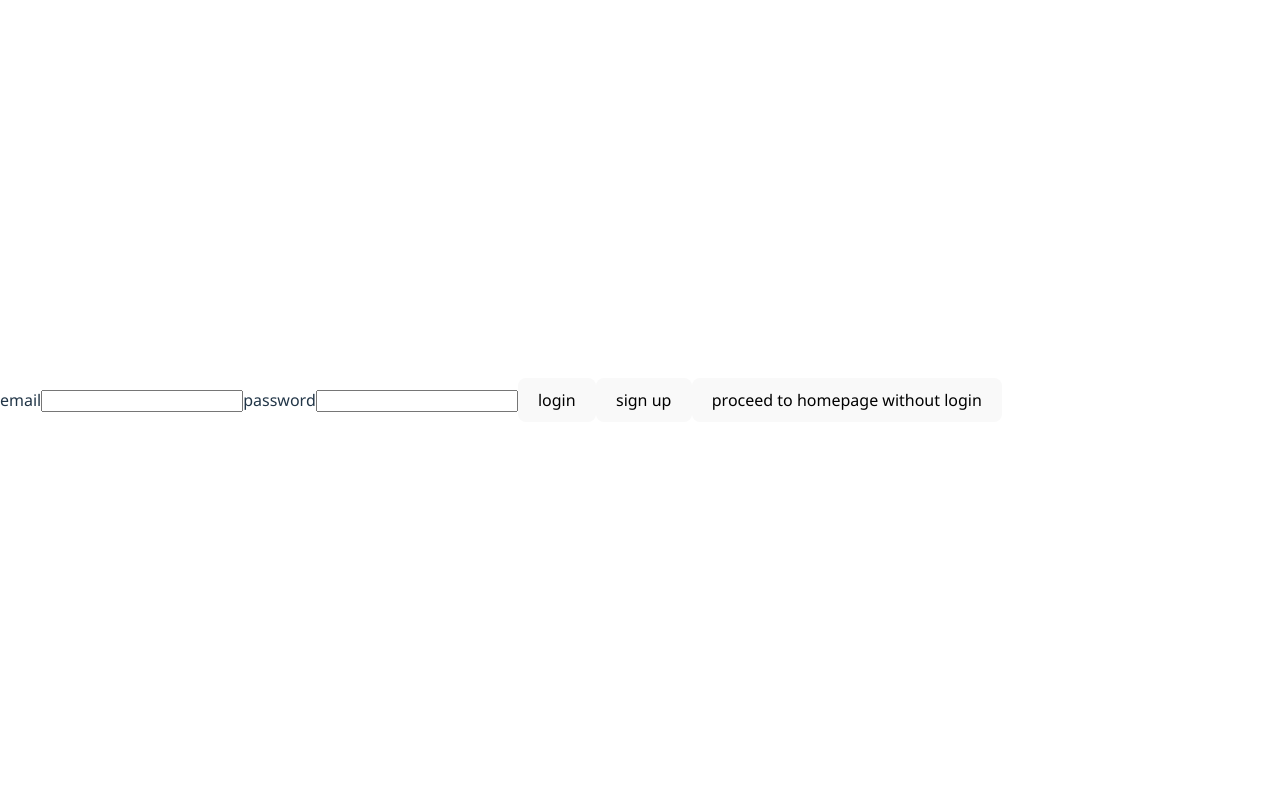
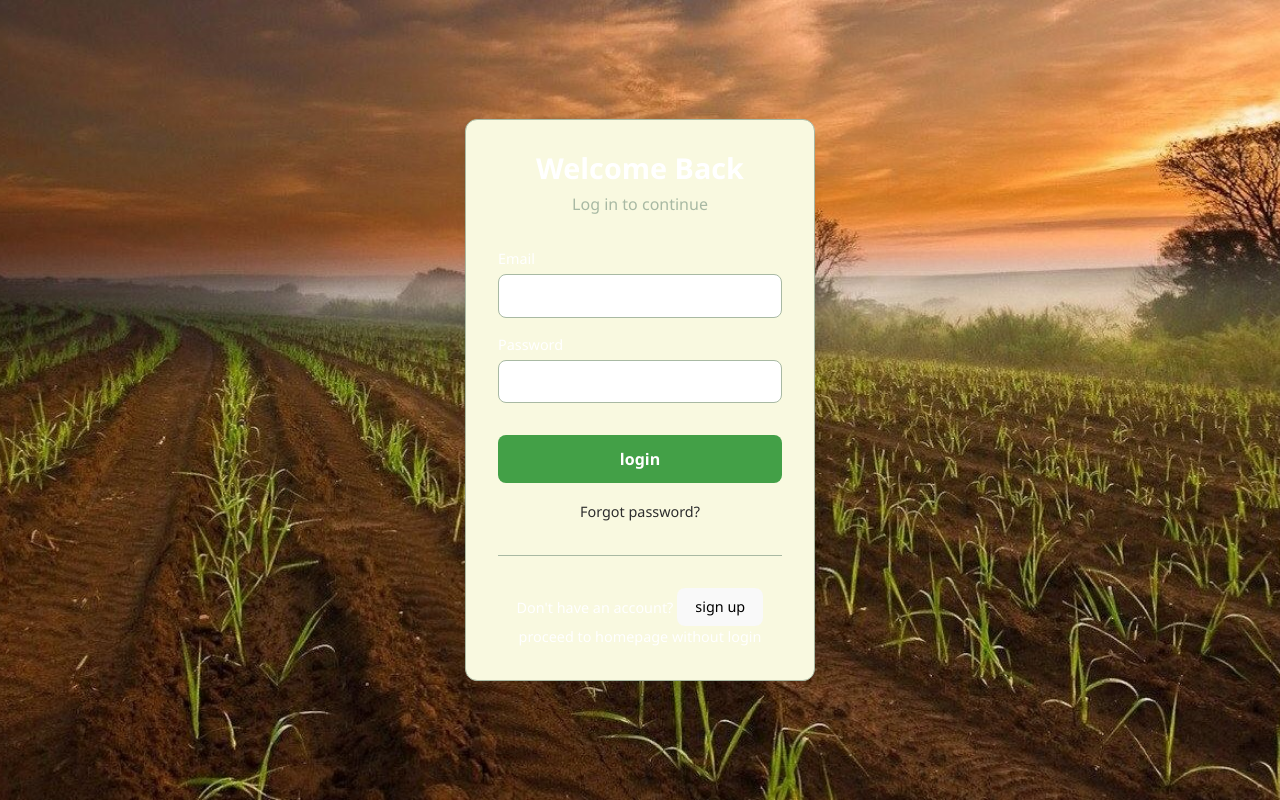
Before and after one commit to franco950/Agri-Marketplace-Platform, a React (Vite) app in the folder client/: page /login in a window 1280 px wide. Built offline with nearby package versions, Linux system fonts and the light colour scheme; no server answers; a web font is replaced by a local one.

Commit message:
login and registration page UI

```diff
--- a/client/src/Navbar.tsx
+++ b/client/src/Navbar.tsx
@@ -15,8 +15,9 @@ export default function Navbar() {
 
       {isLoggedin ? (
         <>
-        <button onClick={logout}>Logout</button>
-        <Link to="/profile"><button>profile</button></Link></>
+        <Link to="/profile">profile</Link>
+        <button onClick={logout}>Logout</button></>
+
 
       ) : (
         <li className="sign-in"><Link to="/login">Sign in</Link></li>
--- a/client/src/dropdown.tsx
+++ b/client/src/dropdown.tsx
@@ -4,6 +4,7 @@ export  enum usertypes{
     farmer='farmer',
     supplier='supplier',
     guest='guest'
+
  }
 interface DropdownProps {
   value: usertypes;
@@ -12,7 +13,7 @@ interface DropdownProps {
 
 const Dropdown = ({ value, onChange }: DropdownProps) => {
   const [isOpen, setIsOpen] = useState(false);
-  const options = Object.values(usertypes);
+  const options = Object.values(usertypes).filter(type => type !== usertypes.guest);
 
   const handleSelect = (option: usertypes) => {
     onChange(option); // Pass selection to parent
--- a/client/src/homepage.tsx
+++ b/client/src/homepage.tsx
@@ -1,4 +1,3 @@
-import { Link } from 'react-router-dom';
 
 import Navbar from './Navbar';
 function Homepage(){
--- /dev/null
+++ b/client/src/loginpage.css
@@ -0,0 +1,161 @@
+/* General page background */
+.login-page {
+    background-image: url('./images/login.jpg');
+    min-height: 100vh;
+    width: 100vw;
+    display: flex;
+    background-size: cover;
+    background-position: center;
+    justify-content: center;
+    align-items: center;
+    padding: 2rem;
+    font-family: 'Segoe UI', Tahoma, Geneva, Verdana, sans-serif;
+  }
+
+  /* Card container */
+  .login-card {
+
+    background-color: #F9f9E0;
+    border: 1px solid #A8B9A3; /* Sage Gray */
+    border-radius: 12px;
+    padding: 2rem;
+    width: 350px;
+    box-shadow: 0px 4px 12px rgba(0, 0, 0, 0.05);
+    text-align: center;
+  }
+
+  /* Titles */
+  .login-title {
+    color: #2C2C2C; /* Charcoal Black */
+    font-size: 1.8rem;
+    margin-bottom: 0.5rem;
+  }
+
+  .login-subtitle {
+    color: #A8B9A3; /* Sage Gray */
+    font-size: 1rem;
+    margin-bottom: 2rem;
+  }
+
+  /* Form styling */
+  .login-form {
+    display: flex;
+    flex-direction: column;
+
+  }
+
+  .form-group {
+    display: flex;
+    flex-direction: column;
+    align-items: flex-start;
+    margin-bottom: 1rem;
+  }
+
+  .form-group label {
+    font-size: 0.9rem;
+    color: #2C2C2C;
+    margin-bottom: 0.3rem;
+  }
+
+  .form-group input {
+    width: 100%;
+    padding: 0.6rem;
+    border: 1px solid #A8B9A3;
+    border-radius: 8px;
+    font-size: 1rem;
+  }
+
+  .form-group input::placeholder {
+    color: #A8B9A3;
+  }
+
+  /* Login button */
+  .login-button {
+    margin-top: 1rem;
+    padding: 0.8rem;
+    background-color: #43a047;
+    color: white;
+    font-size: 1rem;
+    font-weight: bold;
+    border: none;
+    border-radius: 8px;
+    cursor: pointer;
+    transition: background-color 0.3s ease;
+  }
+ /* Responsive */
+ @media (max-width: 500px) {
+  .login-card,
+  .login-card-registration {
+    padding: 1.5rem;
+  }
+}
+.login-button:hover {
+  background-color: #2e7d32; /* Darker green */
+}
+
+
+  /* Links */
+  .login-links {
+    margin-top: 1rem;
+  }
+
+  .login-links a {
+    color: #2C2C2C; /* Corn Yellow */
+    font-size: 0.9rem;
+    text-decoration: none;
+  }
+
+  .login-links a:hover {
+    text-decoration: underline;
+  }
+
+  /* Divider */
+  .divider {
+    margin: 2rem 0;
+    height: 1px;
+    background-color: #A8B9A3;
+  }
+
+  /* Sign up text */
+  .signup-text {
+    color: #2C2C2C;
+
+    font-size: 0.9rem;
+  }
+  .error {
+    color: red;
+    padding-bottom: 10px;
+    font-size: 0.9rem;
+  }
+
+  .signup-text a {
+    color: #FFD54F;
+    font-weight: bold;
+    text-decoration: none;
+  }
+
+  .signup-text a:hover {
+    text-decoration: underline;
+  }
+  /* Labels and inputs */
+label {
+  font-size: 0.9rem;
+  margin-bottom: 0.3rem;
+  color: #333;
+}
+
+input {
+  padding: 0.5rem;
+  border-radius: 8px;
+  border: 1px solid #ccc;
+  font-size: 1rem;
+}
+input:focus {
+  outline: none;
+  border-color: #66bb6a; /* Light green */
+}
+/* Adjust small text hints */
+small, .hint {
+  font-size: 0.8rem;
+  color: #777;
+}
--- a/client/src/loginpage.tsx
+++ b/client/src/loginpage.tsx
@@ -2,6 +2,7 @@ import { Link,useNavigate } from 'react-router-dom';
  import React,{ useState } from "react";
  import { useAuth } from "./context/useauth";
  import { Navigate } from 'react-router-dom';
+ import './loginpage.css';
 
 type Loginform={
     email:string
@@ -12,7 +13,7 @@ async function login(formData:Loginform,
     setIsLoggedin: (value: boolean) => void  ,
     navigate: (path: string) => void){
 
-
+    console.log(formData)
     if (!formData.email || !formData.password){
         setMessage('Error: Enter a valid username and password');
       return;}
@@ -56,6 +57,7 @@ function LoginPage(){
     const { isLoggedin, setIsLoggedin } = useAuth();
 
     const handleChange = (event: React.ChangeEvent<HTMLInputElement>) => {
+        console.log('changed')
         setFormData({ ...formData, [event.target.name]: event.target.value });}
 
     if (isLoggedin){return  <Navigate to="/" />;}
@@ -63,14 +65,38 @@ function LoginPage(){
         await login(formData, setMessage, setIsLoggedin, navigate);
       };
     return(<>
-    <p>{message}</p>
-    <label >email</label>
-    <input type='email'name="email" value={formData.email}onChange={handleChange}></input>
-    <label>password</label>
-    <input type="password" name='password'value={formData.password}onChange={handleChange}></input>
-    <button type='submit' onClick={handleLogin}>login</button>
-    <Link to={`/register`} ><button>sign up</button></Link>
-    <Link to={`/`} ><button>proceed to homepage without login</button></Link>
+
+    <div className="login-page">
+      <div className="login-card">
+        <h1 className="login-title">Welcome Back</h1>
+        <p className="login-subtitle">Log in to continue</p>
+
+        <div className="login-form">
+          <div className="form-group">
+          <p>{message}</p>
+            <label>Email</label>
+            <input type='email'name="email" value={formData.email}onChange={handleChange}></input>
+          </div>
+          <div className="form-group">
+            <label>Password</label>
+            <input type="password" name='password'value={formData.password}onChange={handleChange}></input>
+          </div>
+          <button className="login-button" onClick={handleLogin}>login</button>
+
+
+          <div className="login-links">
+            <a href="#">Forgot password?</a>
+          </div>
+
+          <div className="divider"></div>
+
+          <p className="signup-text">
+            Don't have an account? <Link to={`/register`} ><button>sign up</button></Link>
+          </p>
+          <Link to={`/`} className='signup-text'>proceed to homepage without login</Link>
+        </div>
+      </div>
+    </div>
     </>)
 }
 
--- /dev/null
+++ b/client/src/registration.css
@@ -0,0 +1,161 @@
+  .registration-page {
+    background-image: url('./images/registration.jpg');
+    min-height: 100vh;
+    width: 100vw;
+    display: flex;
+    background-size: cover;
+    background-position: center;
+    justify-content: center;
+    align-items: center;
+    padding: 2rem;
+    font-family: 'Segoe UI', Tahoma, Geneva, Verdana, sans-serif;
+  }
+  /* Card container */
+  .login-card-registration{
+    max-width: 450px;
+    width: 100%;
+    background-color: black;
+    border: 1px solid #A8B9A3; /* Sage Gray */
+    border-radius: 12px;
+    padding: 2rem;
+    height:90%;
+
+    box-shadow: 0px 4px 12px rgba(0, 0, 0, 0.05);
+    text-align: center;
+  }
+
+  /* Titles */
+  .login-title {
+    color: white; /* Charcoal Black */
+    font-size: 1.8rem;
+    margin-bottom: 0.5rem;
+  }
+
+  .login-subtitle {
+    color: #A8B9A3; /* Sage Gray */
+    font-size: 1rem;
+    margin-bottom: 2rem;
+  }
+
+  /* Form styling */
+  .login-form {
+    display: flex;
+    flex-direction: column;
+
+  }
+
+  .form-group {
+    display: flex;
+    flex-direction: column;
+    align-items: flex-start;
+    margin-bottom: 1rem;
+  }
+
+  .form-group label {
+    font-size: 0.9rem;
+    color: white;
+    margin-bottom: 0.3rem;
+  }
+
+  .form-group input {
+    width: 100%;
+    padding: 0.6rem;
+    border: 1px solid #A8B9A3;
+    border-radius: 8px;
+    font-size: 1rem;
+  }
+
+  .form-group input::placeholder {
+    color: #A8B9A3;
+  }
+
+  /* Login button */
+  .login-button {
+    margin-top: 1rem;
+    padding: 0.8rem;
+    background-color: #43a047;
+    color: white;
+    font-size: 1rem;
+    font-weight: bold;
+    border: none;
+    border-radius: 8px;
+    cursor: pointer;
+    transition: background-color 0.3s ease;
+  }
+ /* Responsive */
+ @media (max-width: 500px) {
+  .login-card,
+  .login-card-registration {
+    padding: 1.5rem;
+  }
+}
+.login-button:hover {
+  background-color: #2e7d32; /* Darker green */
+}
+
+
+  /* Links */
+  .login-links {
+    margin-top: 1rem;
+  }
+
+  .login-links a {
+    color: #2C2C2C; /* Corn Yellow */
+    font-size: 0.9rem;
+    text-decoration: none;
+  }
+
+  .login-links a:hover {
+    text-decoration: underline;
+  }
+
+  /* Divider */
+  .divider {
+    margin: 2rem 0;
+    height: 1px;
+    background-color: #A8B9A3;
+  }
+
+  /* Sign up text */
+  .signup-text {
+    color: white;
+
+    font-size: 0.9rem;
+  }
+  .error {
+    color: red;
+    padding-bottom: 10px;
+    font-size: 0.9rem;
+  }
+
+  .signup-text a {
+    color: white;
+    font-weight: bold;
+    text-decoration: none;
+  }
+
+  .signup-text a:hover {
+    text-decoration: underline;
+  }
+  /* Labels and inputs */
+label {
+  font-size: 0.9rem;
+  margin-bottom: 0.3rem;
+  color: white;
+}
+
+input {
+  padding: 0.5rem;
+  border-radius: 8px;
+  border: 1px solid #ccc;
+  font-size: 1rem;
+}
+input:focus {
+  outline: none;
+  border-color: #66bb6a; /* Light green */
+}
+/* Adjust small text hints */
+small, .hint {
+  font-size: 0.8rem;
+  color: #777;
+}
```
Also changed, not shown: client/src/App.css (+0 -10 lines), client/src/registrationpage.tsx (+28 -8 lines), client/src/images/login.jpg (added), client/src/images/registration.jpg (added).
